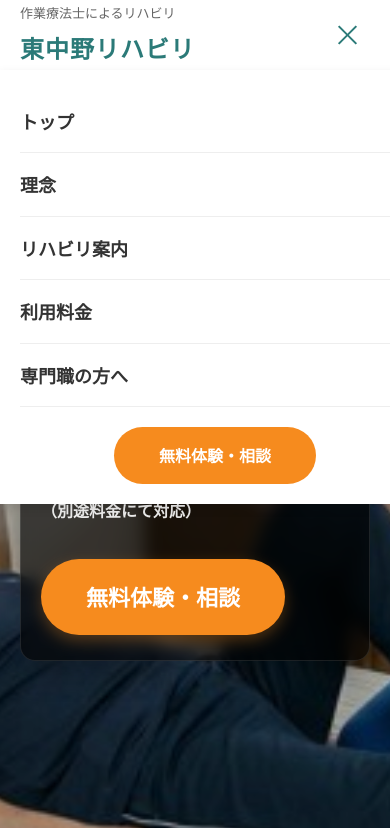
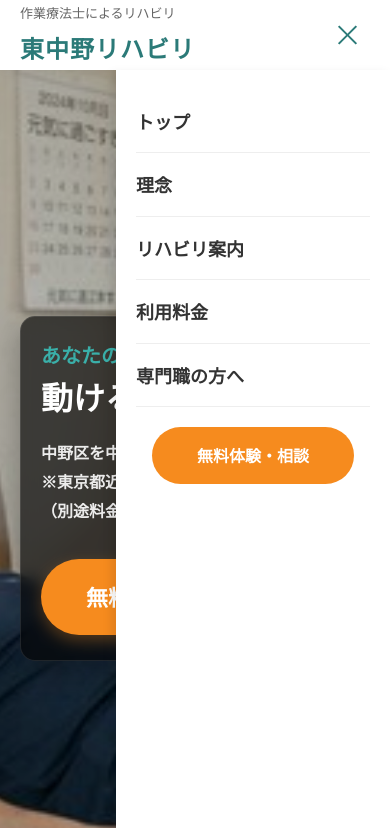
Before and after one commit to knuckle2026/akitoshiriha, a plain HTML site: page index.html in a window 390 px wide. Both pictures are taken after a click on the button "メニュー開閉". Shown: the top 828 px of the page. Drawn offline with Linux system fonts and the light colour scheme.

Commit message:
Add files via upload

```diff
--- a/index.html
+++ b/index.html
@@ -645,14 +645,16 @@
             display: none;
             position: fixed;
             top: 70px;
-            left: 0;
-            width: 100%;
-            height: auto;
+            right: 0; /* 右端に配置 */
+            left: auto;
+            width: 60%; /* 幅を約半分に調整 */
+            height: calc(100vh - 70px); /* 画面下まで伸ばす */
             background-color: var(--bg-white);
             flex-direction: column;
             padding: 20px;
-            box-shadow: 0 4px 10px rgba(0,0,0,0.1);
+            box-shadow: -4px 4px 10px rgba(0,0,0,0.1);
             z-index: 1000;
+            overflow-y: auto;
         }
         .global-nav.active {
             display: flex;
```
